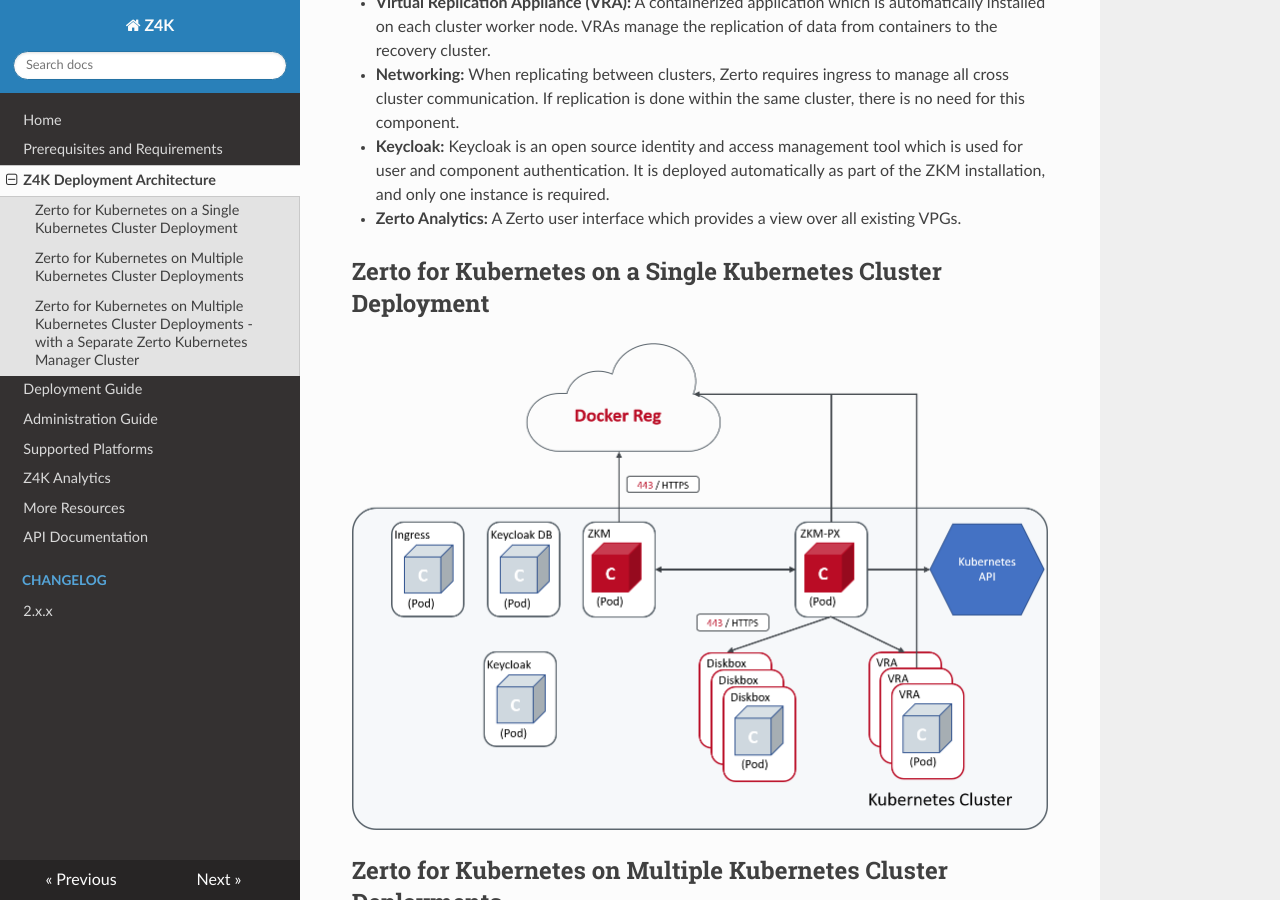
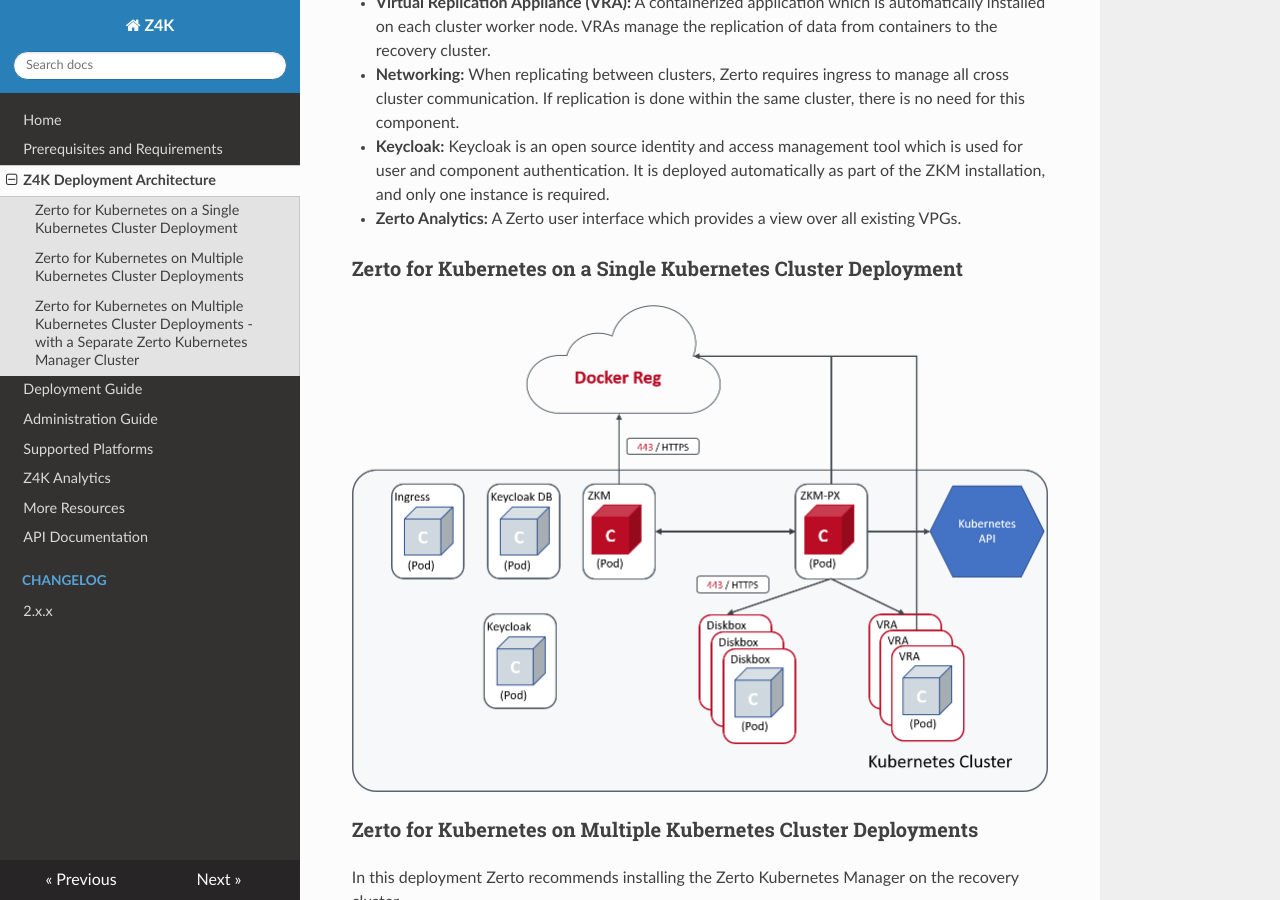
Before and after one commit to ZertoPublic/Z4K, an MkDocs documentation site: the page built from docs/DeployingZertoForK8S.md, in a window 1280 px wide and 900 px high, scrolled down 601 px. Built offline with MkDocs 1.6.1, drawn with Linux system fonts in a browser that asks for light colours.

```diff
--- a/docs/DeployingZertoForK8S.md
+++ b/docs/DeployingZertoForK8S.md
@@ -13,17 +13,17 @@ The installation includes the following:
 -	**Keycloak:** Keycloak is an open source identity and access management tool which is used for user and component authentication. It is deployed automatically as part of the ZKM installation, and only one instance is required.
 -	**Zerto Analytics:** A Zerto user interface which provides a view over all existing VPGs.
 
-## Zerto for Kubernetes on a Single Kubernetes Cluster Deployment
+### Zerto for Kubernetes on a Single Kubernetes Cluster Deployment
 
 ![SingleCLuster](Images/Z4K_Single_Kubernetes_Cluster_Deployment.png?raw=true)
 
-## Zerto for Kubernetes on Multiple Kubernetes Cluster Deployments
+### Zerto for Kubernetes on Multiple Kubernetes Cluster Deployments
 
 In this deployment Zerto recommends installing the Zerto Kubernetes Manager on the recovery cluster.
 
 ![MultipleCLuster](Images/Z4K_Multiple_Kubernetes_Cluster_Deployments.png?raw=true)
 
-## Zerto for Kubernetes on Multiple Kubernetes Cluster Deployments - with a Separate Zerto Kubernetes Manager Cluster
+### Zerto for Kubernetes on Multiple Kubernetes Cluster Deployments - with a Separate Zerto Kubernetes Manager Cluster
 
 In this deployment Zerto recommends installing the Zerto Kubernetes Manager on the recovery cluster.
 
```
